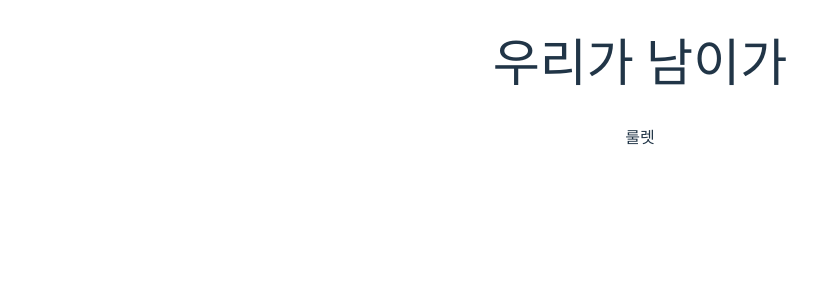
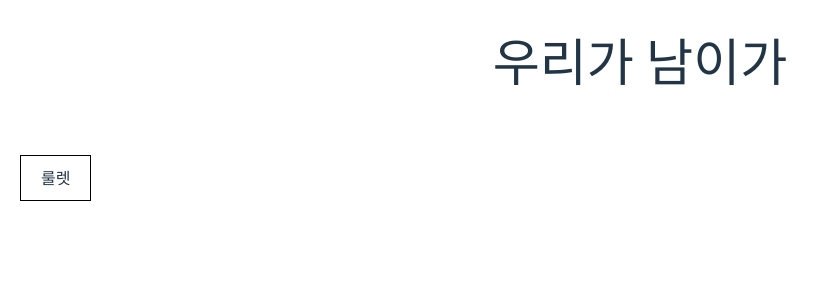
Before and after one commit to yyytae0/FMC-home, a React (Vite) app: page / in a window 1280 px wide. Shown: the top 300 px of the page, without its empty margins (0-829 px from the left). Built offline with nearby package versions, Linux system fonts and the light colour scheme.

Commit message:
Feat: set router badge style

```diff
--- /dev/null
+++ b/src/pages/Entry/components/RouteBadge.tsx
@@ -0,0 +1,3 @@
+const RouteBadge = () => {
+
+}
--- a/src/pages/EntryPage.tsx
+++ b/src/pages/EntryPage.tsx
@@ -7,12 +7,15 @@ const EntryPage = () => {
     <div style={styles.pageWrap}>
       <div style={styles.pageInnerWrap}>
         <h1>우리가 남이가</h1>
+        <div style={{display: 'flex', flexDirection: 'row', flexWrap: 'wrap'}}>
           <div
             onClick={() => {
               navigate('/roulette');
             }}
+            style={styles.routeBadge}
           >
             룰렛
+          </div>
         </div>
       </div>
     </div>
--- a/src/pages/PageStyles.tsx
+++ b/src/pages/PageStyles.tsx
@@ -10,6 +10,11 @@ const styles = {
     // border: '1px solid black',
     flexGrow: 1,
   },
+  routeBadge: {
+    border: '1px solid black',
+    margin: '30px 20px',
+    padding: '10px 20px'
+  }
 };
 
 export default styles;
```
Lines whose indentation alone changed are shown as unchanged.
